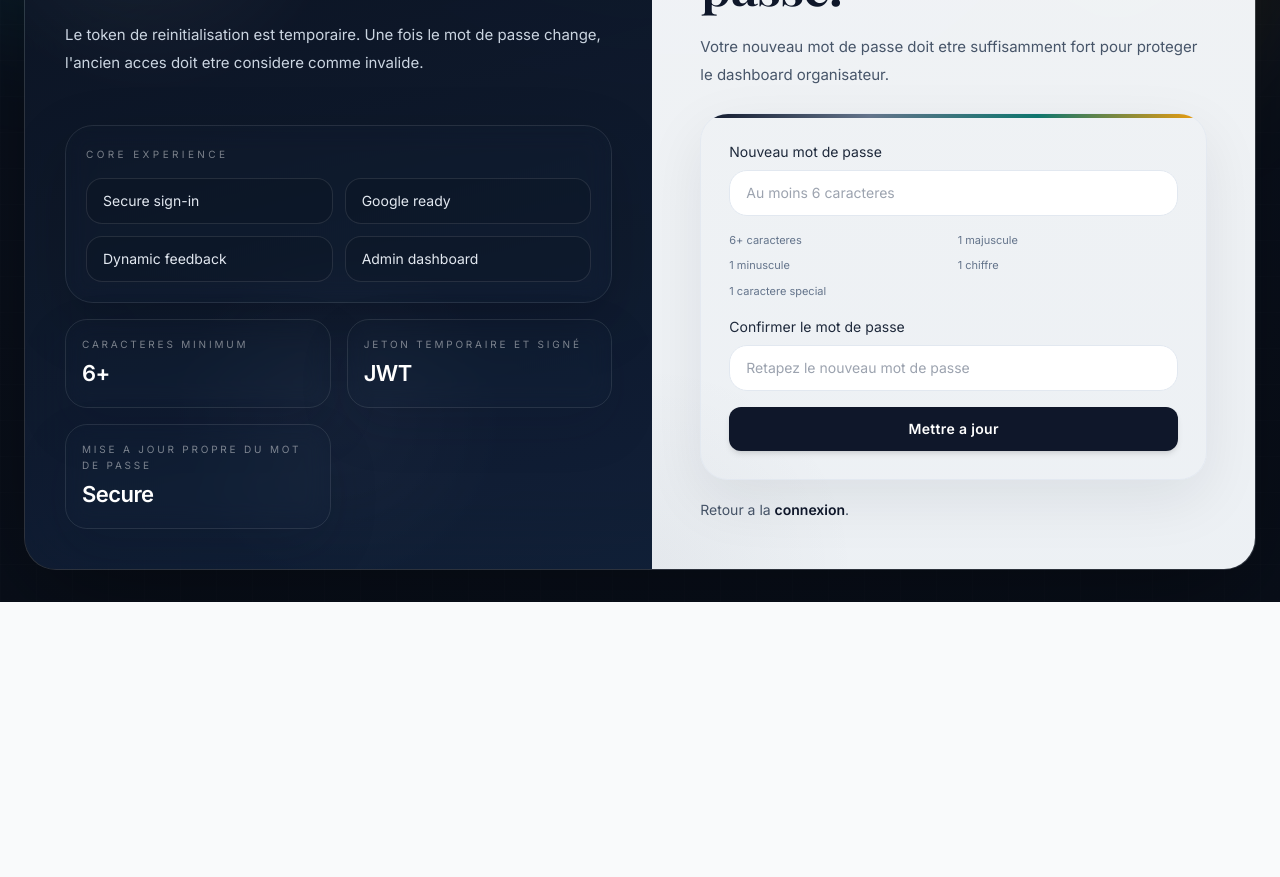
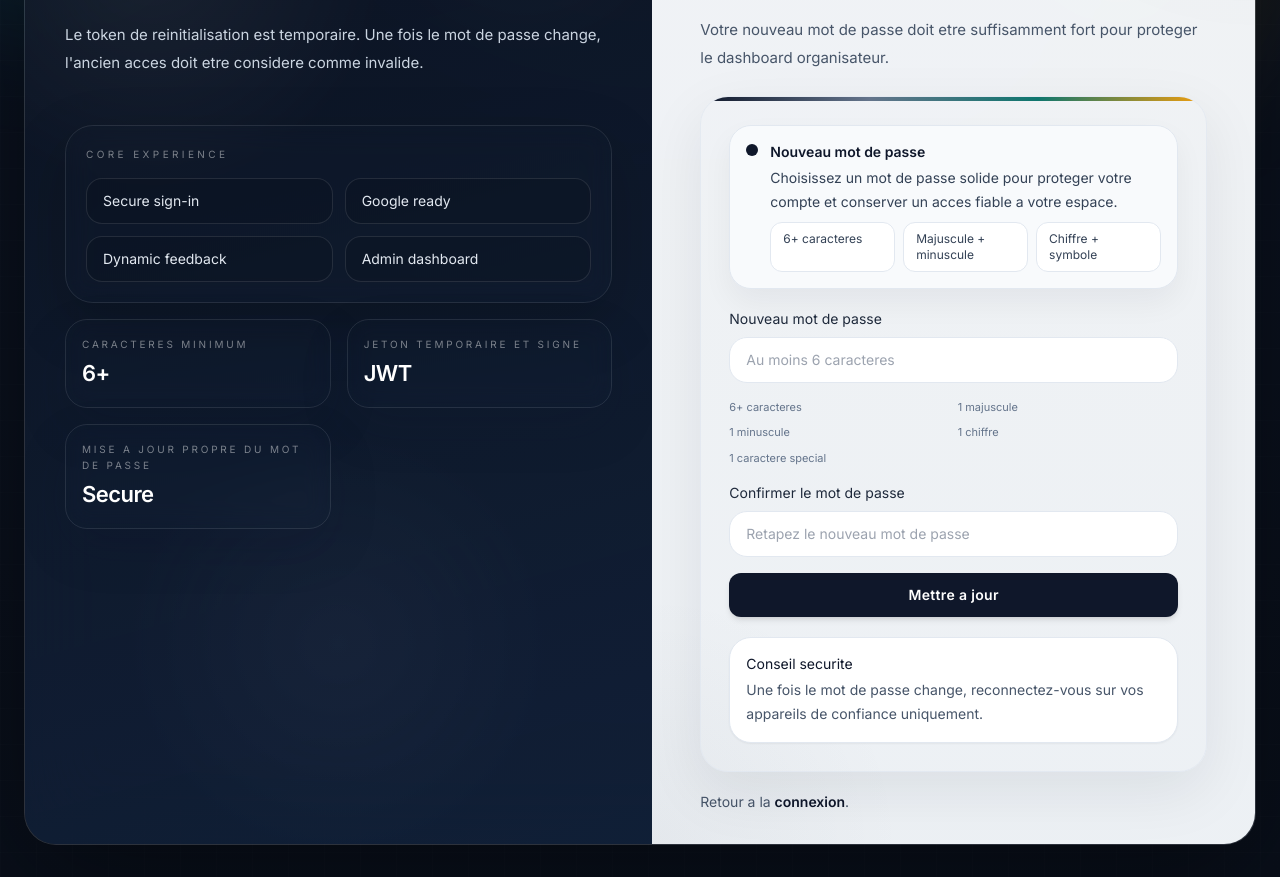
Before and after one commit to PlamediBokanga/eventia, a Next.js app in the folder frontend/: page /auth/reset-password in a window 1280 px wide. Shown: the part 300-1177 px from the top of the page. Before the commit the page ends 902 px from the top, so only its background shows below. Built offline with nearby package versions, Linux system fonts and the light colour scheme.

Commit message:
Polish auth recovery screens

```diff
--- a/frontend/src/components/auth/ForgotPasswordClient.tsx
+++ b/frontend/src/components/auth/ForgotPasswordClient.tsx
@@ -3,7 +3,7 @@
 import Link from "next/link";
 import { useState } from "react";
 import { API_URL } from "@/lib/config";
-import { AuthPopup, AuthShell } from "@/components/auth/AuthShell";
+import { AuthNotice, AuthPopup, AuthShell } from "@/components/auth/AuthShell";
 
 export function ForgotPasswordClient() {
   const [email, setEmail] = useState("");
@@ -20,9 +20,7 @@ export function ForgotPasswordClient() {
     try {
       const res = await fetch(`${API_URL}/auth/password/forgot`, {
         method: "POST",
-        headers: {
-          "Content-Type": "application/json"
-        },
+        headers: { "Content-Type": "application/json" },
         body: JSON.stringify({ email: email.trim() })
       });
 
@@ -40,10 +38,10 @@ export function ForgotPasswordClient() {
   return (
     <AuthShell
       eyebrow="Acces securise"
-      title="Mot de passe oublié ?"
+      title="Mot de passe oublie ?"
       description="Demandez un lien de reinitialisation pour reprendre l'acces a votre compte organisateur."
       sideTitle="Un flux de recuperation plus clair et plus rassurant."
-      sideCopy="Le parcours de reset est pensé pour rester simple, tout en gardant une base propre pour l'envoi d'email de production."
+      sideCopy="Le parcours de reset est pense pour rester simple, tout en gardant une base propre pour l'envoi d'email de production."
       sideStats={[
         { value: "30m", label: "Validite courte du jeton de reinitialisation" },
         { value: "Safe", label: "Mot de passe revalide avant mise a jour" },
@@ -59,6 +57,24 @@ export function ForgotPasswordClient() {
         </>
       }
     >
+      <div className="space-y-5">
+        <AuthNotice
+          variant="info"
+          title="Recuperation de compte"
+          message={
+            <div className="space-y-2">
+              <p className="leading-6 text-slate-700">
+                Entrez l'adresse email associee au compte. Si elle existe, nous preparerons un lien de reinitialisation temporaire.
+              </p>
+              <div className="grid gap-2 sm:grid-cols-3">
+                <div className="rounded-xl border border-slate-200 bg-white px-3 py-2 text-xs font-medium text-slate-700">Jeton securise</div>
+                <div className="rounded-xl border border-slate-200 bg-white px-3 py-2 text-xs font-medium text-slate-700">Expiration courte</div>
+                <div className="rounded-xl border border-slate-200 bg-white px-3 py-2 text-xs font-medium text-slate-700">Popup dynamique</div>
+              </div>
+            </div>
+          }
+        />
+
         <form onSubmit={handleSubmit} className="space-y-4">
           <div className="space-y-2">
             <label className="block text-sm font-medium text-slate-800">Adresse email du compte</label>
@@ -72,10 +88,17 @@ export function ForgotPasswordClient() {
             />
           </div>
 
-        <button className="btn-primary w-full justify-center py-3 text-sm" type="submit" disabled={loading}>
+          <button className="btn-primary w-full justify-center py-3 text-sm shadow-[0_16px_30px_rgba(15,23,42,0.18)] transition-transform active:scale-[0.99]" type="submit" disabled={loading}>
             {loading ? "Preparation..." : "Envoyer le lien"}
           </button>
         </form>
+
+        <div className="rounded-[22px] border border-slate-200 bg-white px-4 py-4 text-sm text-slate-600 shadow-sm">
+          <p className="font-medium text-slate-900">Bon reflexe</p>
+          <p className="mt-1 leading-6">
+            Verifiez votre boite mail et le dossier spam. Le lien de reinitialisation reste temporaire pour proteger votre compte.
+          </p>
+        </div>
 
         <AuthPopup
           open={Boolean(message)}
@@ -96,6 +119,7 @@ export function ForgotPasswordClient() {
             setResetUrl(null);
           }}
         />
+      </div>
     </AuthShell>
   );
 }
--- a/frontend/src/components/auth/ResetPasswordClient.tsx
+++ b/frontend/src/components/auth/ResetPasswordClient.tsx
@@ -4,7 +4,7 @@ import Link from "next/link";
 import { useMemo, useState } from "react";
 import { useSearchParams } from "next/navigation";
 import { API_URL } from "@/lib/config";
-import { AuthPopup, AuthShell } from "@/components/auth/AuthShell";
+import { AuthNotice, AuthPopup, AuthShell } from "@/components/auth/AuthShell";
 
 function passwordStrength(password: string) {
   return {
@@ -53,9 +53,7 @@ export function ResetPasswordClient() {
     try {
       const res = await fetch(`${API_URL}/auth/password/reset`, {
         method: "POST",
-        headers: {
-          "Content-Type": "application/json"
-        },
+        headers: { "Content-Type": "application/json" },
         body: JSON.stringify({ token, password })
       });
       const data = (await res.json().catch(() => null)) as { message?: string } | null;
@@ -80,11 +78,11 @@ export function ResetPasswordClient() {
       eyebrow="Acces securise"
       title="Choisissez un nouveau mot de passe."
       description="Votre nouveau mot de passe doit etre suffisamment fort pour proteger le dashboard organisateur."
-      sideTitle="Reprenez l'accès avec un nouveau secret solide."
+      sideTitle="Reprenez l'acces avec un nouveau secret solide."
       sideCopy="Le token de reinitialisation est temporaire. Une fois le mot de passe change, l'ancien acces doit etre considere comme invalide."
       sideStats={[
         { value: "6+", label: "Caracteres minimum" },
-        { value: "JWT", label: "Jeton temporaire et signé" },
+        { value: "JWT", label: "Jeton temporaire et signe" },
         { value: "Secure", label: "Mise a jour propre du mot de passe" }
       ]}
       footer={
@@ -97,6 +95,24 @@ export function ResetPasswordClient() {
         </>
       }
     >
+      <div className="space-y-5">
+        <AuthNotice
+          variant={status === "success" ? "success" : status === "warning" ? "warning" : status === "error" ? "error" : "info"}
+          title="Nouveau mot de passe"
+          message={
+            <div className="space-y-2">
+              <p className="leading-6 text-slate-700">
+                Choisissez un mot de passe solide pour proteger votre compte et conserver un acces fiable a votre espace.
+              </p>
+              <div className="grid gap-2 sm:grid-cols-3">
+                <div className="rounded-xl border border-slate-200 bg-white px-3 py-2 text-xs font-medium text-slate-700">6+ caracteres</div>
+                <div className="rounded-xl border border-slate-200 bg-white px-3 py-2 text-xs font-medium text-slate-700">Majuscule + minuscule</div>
+                <div className="rounded-xl border border-slate-200 bg-white px-3 py-2 text-xs font-medium text-slate-700">Chiffre + symbole</div>
+              </div>
+            </div>
+          }
+        />
+
         <form onSubmit={handleSubmit} className="space-y-4">
           <div className="space-y-2">
             <label className="block text-sm font-medium text-slate-800">Nouveau mot de passe</label>
@@ -115,9 +131,7 @@ export function ResetPasswordClient() {
             <span className={strength.upper ? "text-emerald-700" : ""}>1 majuscule</span>
             <span className={strength.lower ? "text-emerald-700" : ""}>1 minuscule</span>
             <span className={strength.digit ? "text-emerald-700" : ""}>1 chiffre</span>
-          <span className={strength.special ? "text-emerald-700 md:col-span-2" : "md:col-span-2"}>
-            1 caractere special
-          </span>
+            <span className={strength.special ? "text-emerald-700 md:col-span-2" : "md:col-span-2"}>1 caractere special</span>
           </div>
           <div className="space-y-2">
             <label className="block text-sm font-medium text-slate-800">Confirmer le mot de passe</label>
@@ -132,10 +146,17 @@ export function ResetPasswordClient() {
             />
           </div>
 
-        <button className="btn-primary w-full justify-center py-3 text-sm" type="submit" disabled={loading}>
+          <button className="btn-primary w-full justify-center py-3 text-sm shadow-[0_16px_30px_rgba(15,23,42,0.18)] transition-transform active:scale-[0.99]" type="submit" disabled={loading}>
             {loading ? "Mise a jour..." : "Mettre a jour"}
           </button>
         </form>
+
+        <div className="rounded-[22px] border border-slate-200 bg-white px-4 py-4 text-sm text-slate-600 shadow-sm">
+          <p className="font-medium text-slate-900">Conseil securite</p>
+          <p className="mt-1 leading-6">
+            Une fois le mot de passe change, reconnectez-vous sur vos appareils de confiance uniquement.
+          </p>
+        </div>
 
         <AuthPopup
           open={Boolean(message)}
@@ -149,6 +170,7 @@ export function ResetPasswordClient() {
           secondaryHref={status === "success" ? "/" : undefined}
           onClose={() => setMessage(null)}
         />
+      </div>
     </AuthShell>
   );
 }
```
Lines whose indentation alone changed are shown as unchanged.
